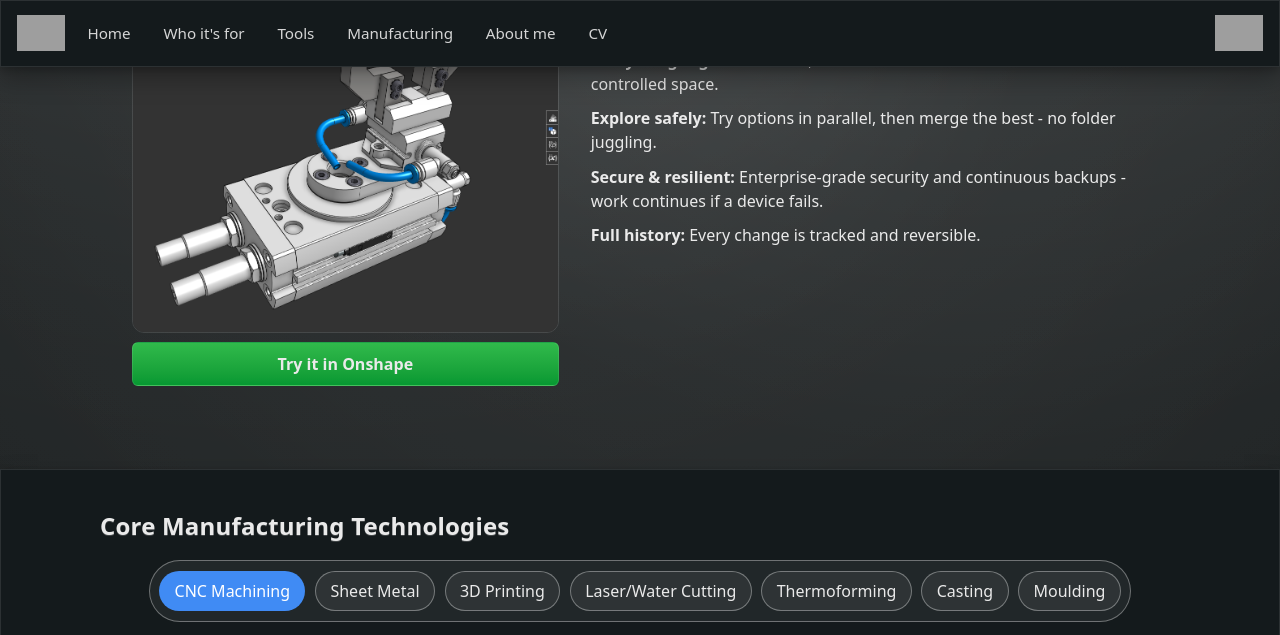
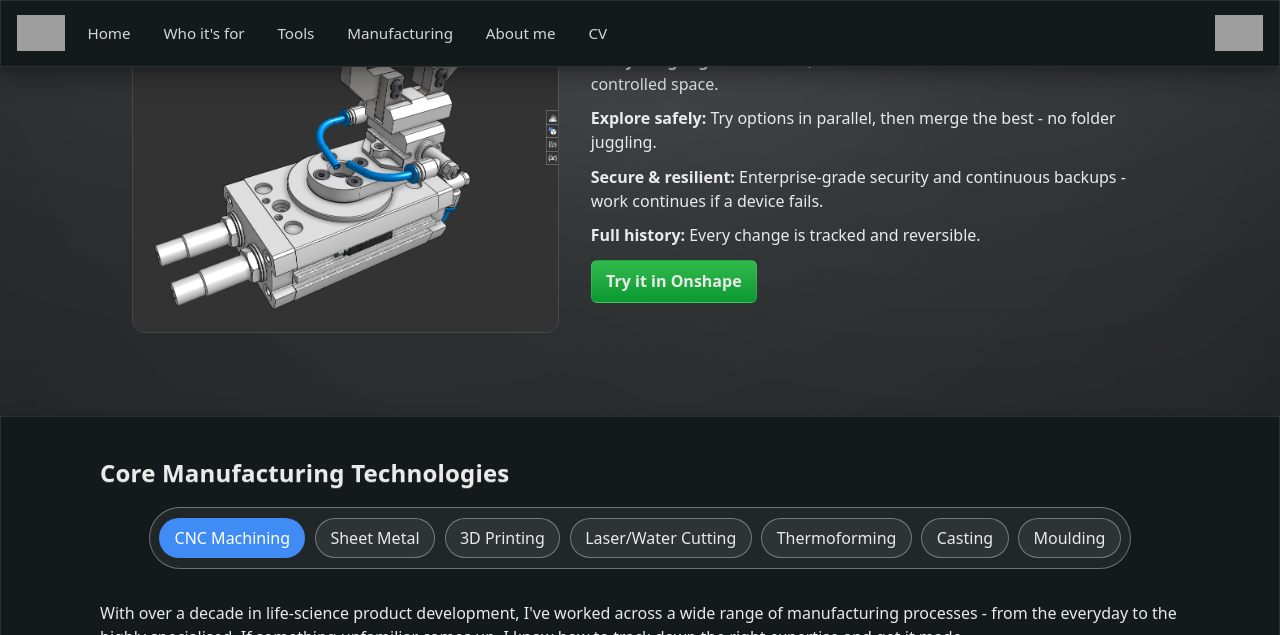
Before and after one commit to JamesAIzzard/jamesaizzard.github.io, a Jekyll site: the page built from index.html, in a window 1280 px wide and 1400 px high, scrolled down 1888 px. Shown: the top 635 px of the window. Built offline with Jekyll 4.4.1, drawn with Linux system fonts in a browser that asks for light colours; some web fonts are replaced; grey boxes are pictures that could not be loaded.

Commit message:
Update Onshape section button styles for improved layout and responsiveness

```diff
--- a/_includes/onshape_cad.html
+++ b/_includes/onshape_cad.html
@@ -32,17 +32,17 @@
                     <li><strong>Full history:</strong> Every change is tracked and reversible.</li>
                 </ul>
 
+                <a class="button"
+                   href="https://cad.onshape.com/documents/54c1dbaf9878c3cbe49570f6/w/3a70a19c2e866bd995454e3e/e/835080b41fb88ea9f1b71f33?renderMode=0&tangentEdgeStyle=1&uiState=68aa1672fe19a445202134fe"
+                   target="_blank" rel="noopener" aria-label="Open the Onshape model in a new tab">Try it in Onshape</a>
+
             </div>
 
             <figure id="onshape-visual">
                 <img src="assets/images/gripper.png" alt="Onshape assembly: gripper" />
-                <a class="button"
-                    href="https://cad.onshape.com/documents/54c1dbaf9878c3cbe49570f6/w/3a70a19c2e866bd995454e3e/e/835080b41fb88ea9f1b71f33?renderMode=0&tangentEdgeStyle=1&uiState=68aa1672fe19a445202134fe"
-                    target="_blank" rel="noopener" aria-label="Open the Onshape model in a new tab">Try it in
-                    Onshape</a>
             </figure>
 
-        </div>
+            </div>
 
     </div>
 
--- a/_sass/components/_onshape_cad.scss
+++ b/_sass/components/_onshape_cad.scss
@@ -65,9 +65,15 @@
   background: transparent;
 }
 
-#onshape-visual a.button {
-  display: block;
+#onshape-copy a.button {
+  display: inline-block;
   width: 100%;
-  margin-top: 0.6rem;
+  margin-top: 0.8rem;
   text-align: center;
 }
+
+@media (min-width: 900px) {
+  #onshape-copy a.button {
+    width: max-content;
+  }
+}
```
